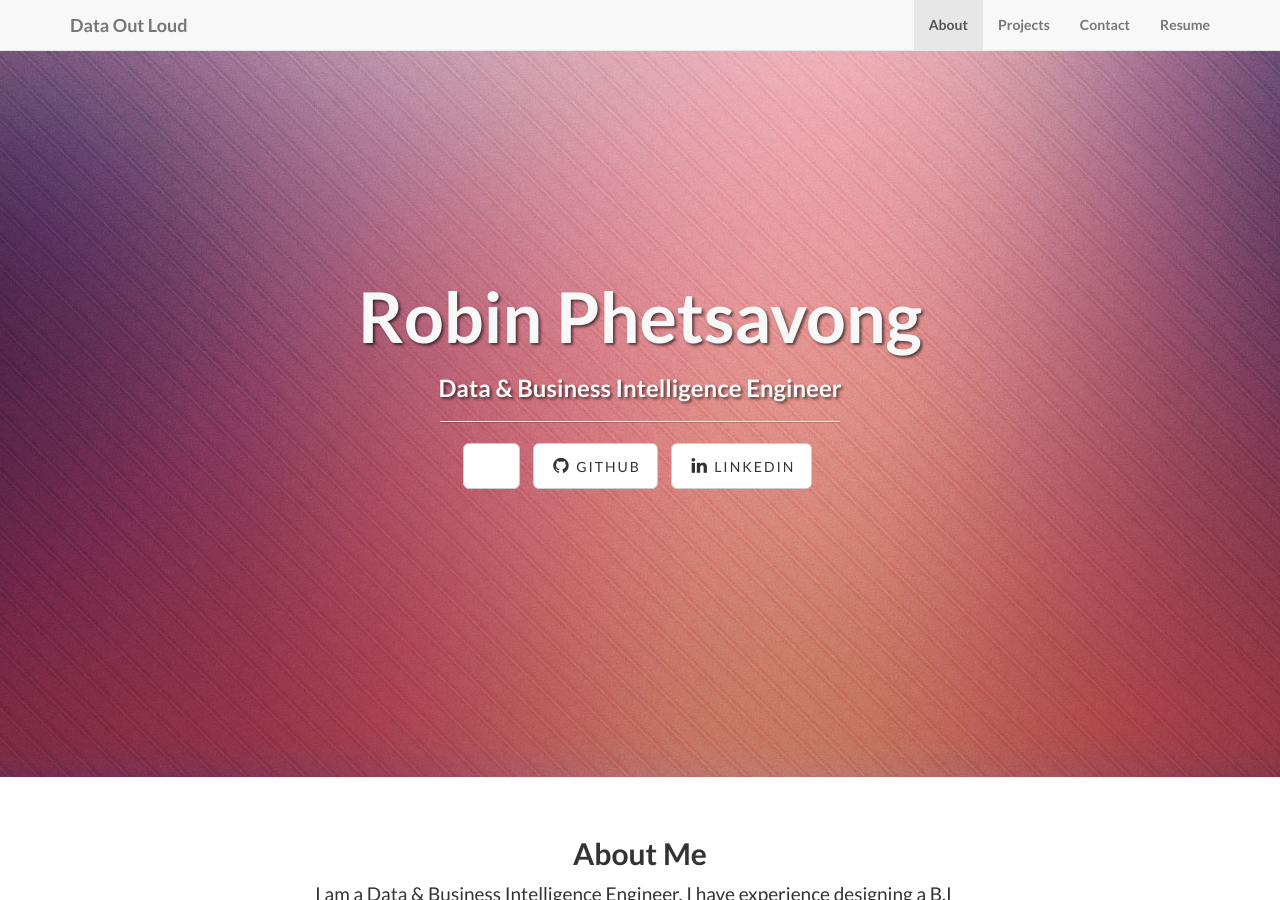
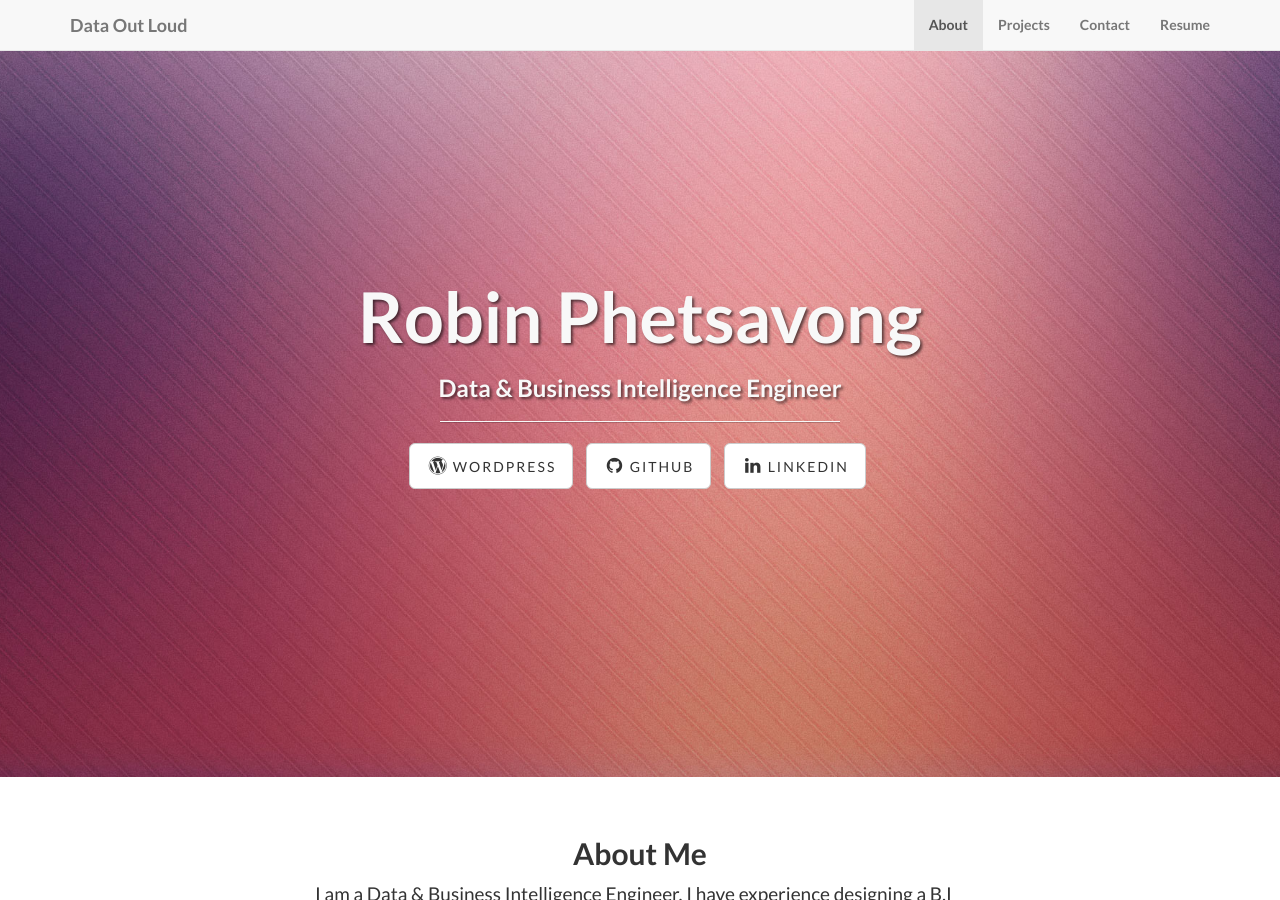
Before and after one commit to robinphetsa/robinphetsa.github.io, a Jekyll site: the page built from index.html, in a window 1280 px wide and 900 px high. Built offline with Jekyll 4.4.1, drawn with Linux system fonts in a browser that asks for light colours.

Commit message:
Update _config.yml

```diff
--- a/_config.yml
+++ b/_config.yml
@@ -25,8 +25,9 @@ permalink: pretty
 # ----------------------- #
 
 social:
-  - title: Wordpress
+  - title: wordpress
     url: https://robinphetsavongdata.wordpress.com
+    text: Wordpress
   - title: github
     url: https://github.com/robinphetsa
     text: Github
```
